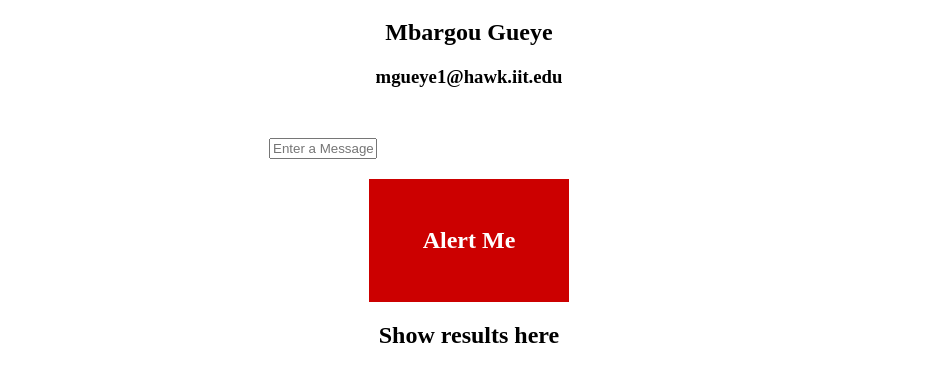
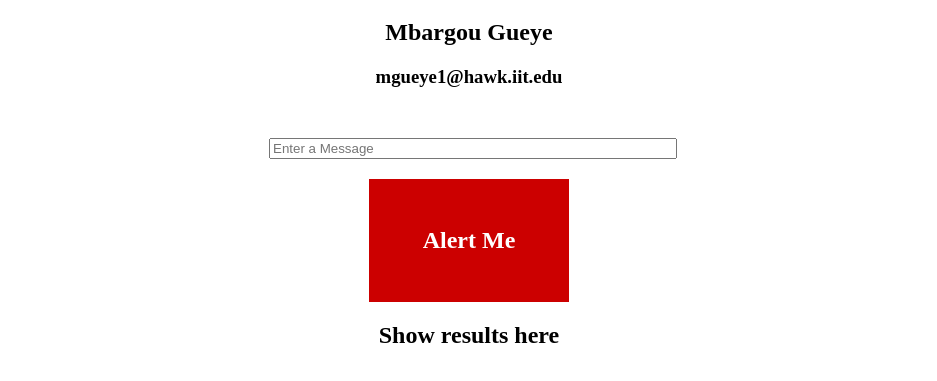
Before and after one commit to MbargouG/lab7, a plain HTML site: page index.html in a window 1280 px wide. Shown: the part 61-442 px from the top of the page, without its empty margins (171-1108 px from the left). Drawn offline with Linux system fonts and the light colour scheme.

Commit message:
removed px and put the percentage

```diff
--- a/js/script.js
+++ b/js/script.js
@@ -10,6 +10,6 @@ function init() {
     var alertDiv = document.getElementById('textoutput');
     var inputForm = document.getElementById('entrybutton');
     alertDiv.addEventListener('click', alertFunction);
-    alertDiv.addEventListener('click',setText);
+    alertDiv.addEventListener('click',setText)
 }
 window.addEventListener('load', init);
--- a/style/style.css
+++ b/style/style.css
@@ -6,7 +6,7 @@
     margin: 50px auto 0;
 }
 #entryinput{
-    width: 100px;
+    width: 100%;
 }
 #entrybutton{
     width:200px;
```
